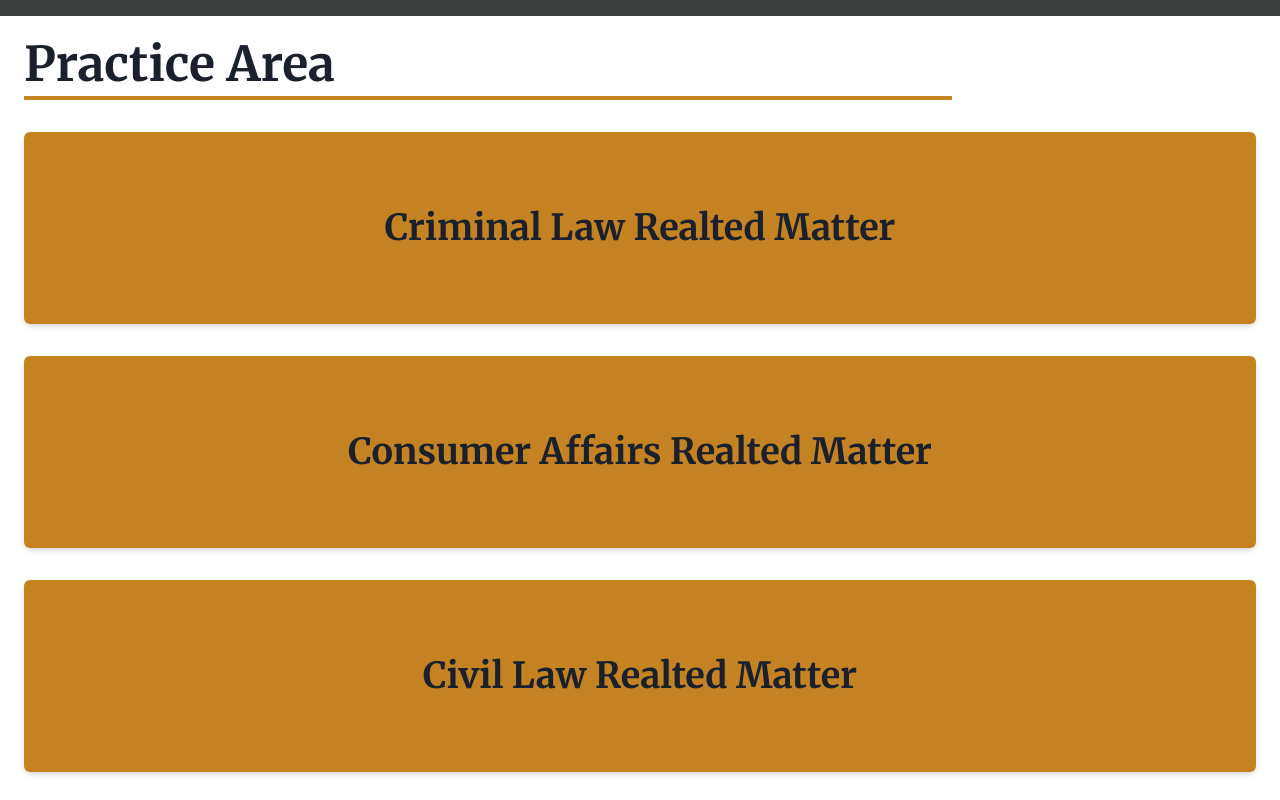
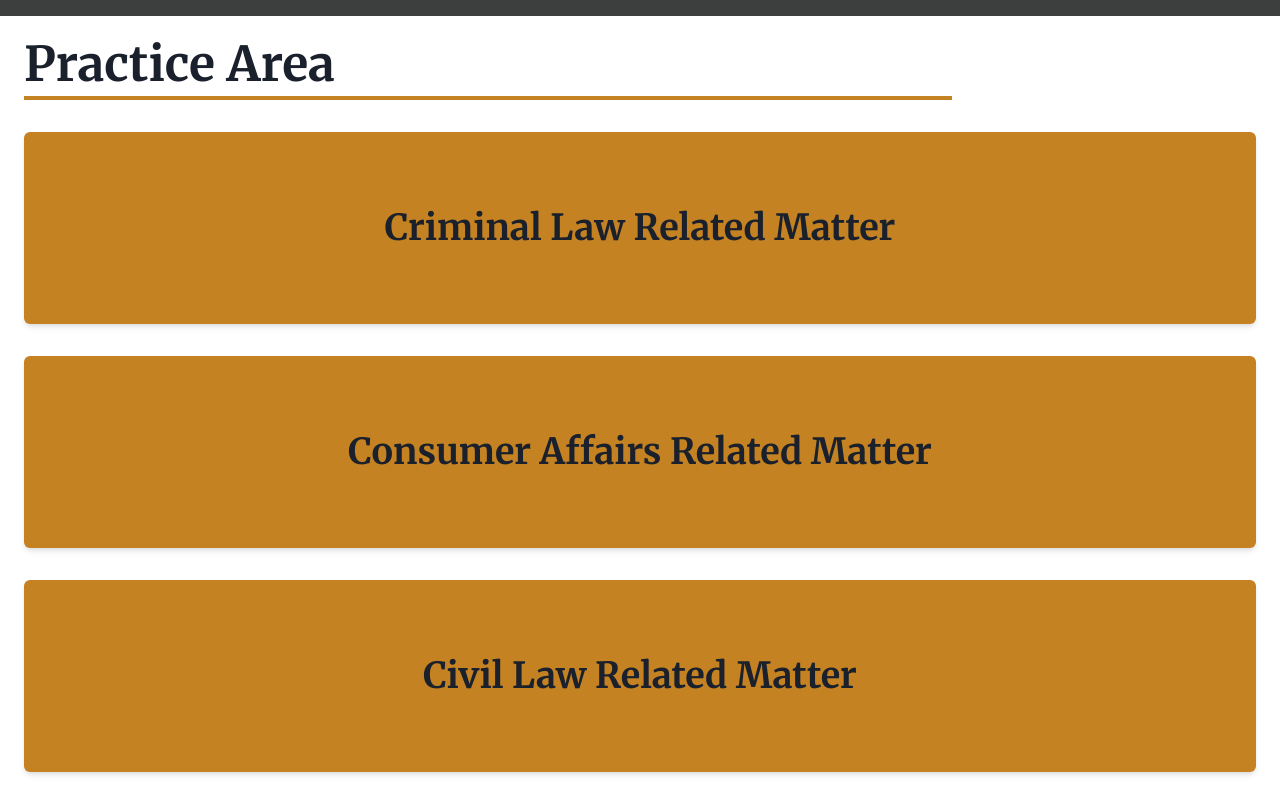
Before and after one commit to XystSoftech/parag-mukhopadhyay-website, a Next.js app: page /practice-area in a window 1280 px wide. Shown: the part 200-1000 px from the top of the page. Built offline with nearby package versions, Linux system fonts and the light colour scheme.

Commit message:
spelling mistakes

```diff
--- a/src/app/about/page.tsx
+++ b/src/app/about/page.tsx
@@ -19,9 +19,9 @@ const AboutPage = () => {
                                 Parag Mukhopadhyay
                             </span>{" "}
                             is a distinguished advocate renowned for his extensive expertise
-                            and comprehensive academic background. With qualifications
-                            including <b className="italic">B.Sc., LL.M.</b>, and several
-                            specialized such as in{" "}
+                            and comprehensive academic background, with qualifications
+                            viz <b className="italic">B.Sc., LL.M.</b>, and several
+                            specialization such as in{" "}
                             <b className="italic">
                                 D.L.T., P.G.D.C.F.S., M.F.M., M.A. (Police Admn.), D.C.L.,
                                 D.L.LA.L., P.G.D. P.M. & I.R., C.H.F.I.
--- a/src/app/practice-area/page.tsx
+++ b/src/app/practice-area/page.tsx
@@ -12,13 +12,13 @@ const PracticeAreaPage = () => {
                 <hr className="border-2 border-primary mt-2 mb-4 md:mb-6 lg:mb-8 md:w-3/4" />
                 <div className='flex justify-between items-center flex-wrap gap-8 rounded-md'>
                     <section className='bg-primary shadow-md w-full flex justify-center items-center h-48 rounded-md text-bold heading-secondary text-center p-4'>
-                        Criminal Law Realted Matter
+                        Criminal Law Related Matter
                     </section>
                     <section className='bg-primary shadow-md w-full flex justify-center items-center h-48 rounded-md text-bold heading-secondary text-center p-4'>
-                        Consumer Affairs Realted Matter
+                        Consumer Affairs Related Matter
                     </section>
                     <section className='bg-primary shadow-md w-full flex justify-center items-center h-48 rounded-md text-bold heading-secondary text-center p-4'>
-                        Civil Law Realted Matter
+                        Civil Law Related Matter
                     </section>
                 </div>
 
--- a/src/components/Home/HeroCarousel.tsx
+++ b/src/components/Home/HeroCarousel.tsx
@@ -2,7 +2,7 @@
 import React from "react";
 import { SwiperSlide, Swiper } from "swiper/react";
 import "swiper/css/navigation";
-import { Autoplay, Navigation } from "swiper/modules";
+import { Autoplay, Navigation, Pagination } from "swiper/modules";
 import "swiper/css";
 import Image from "next/image";
 
```
Also changed, not shown: 1 other file (tests, documents, lock files or other folders).
